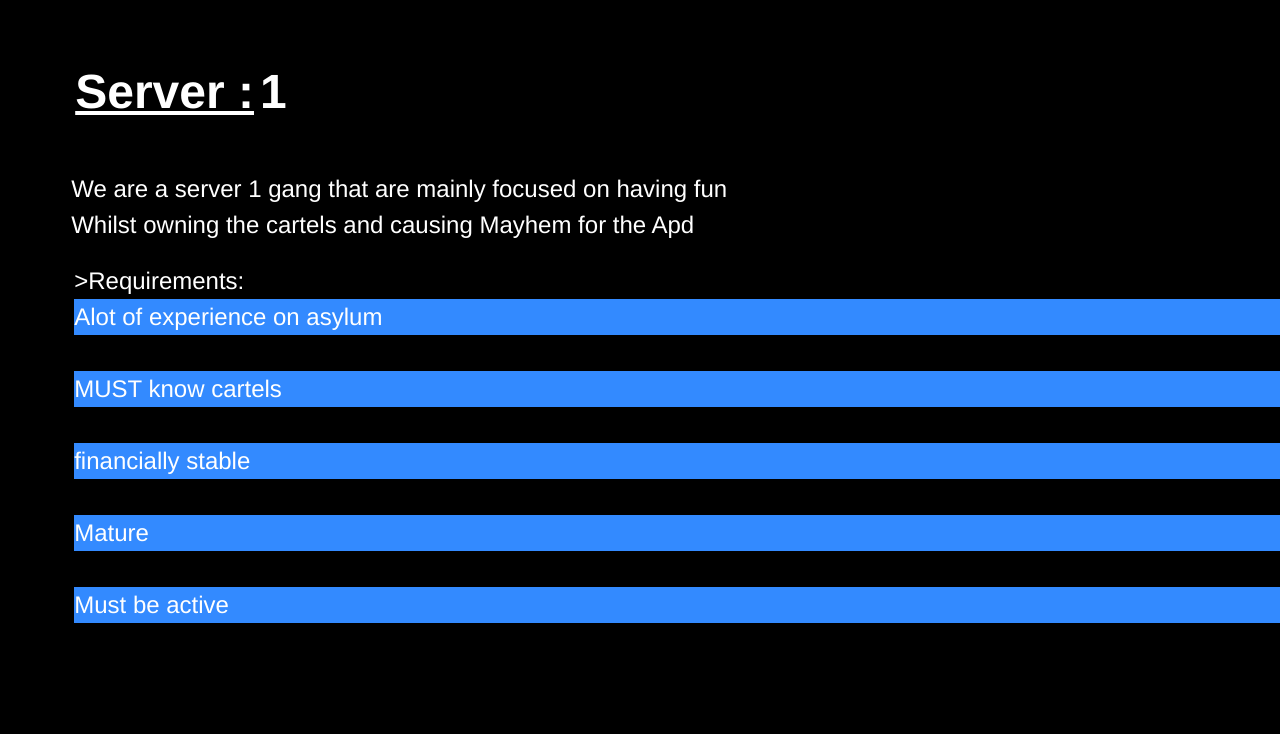
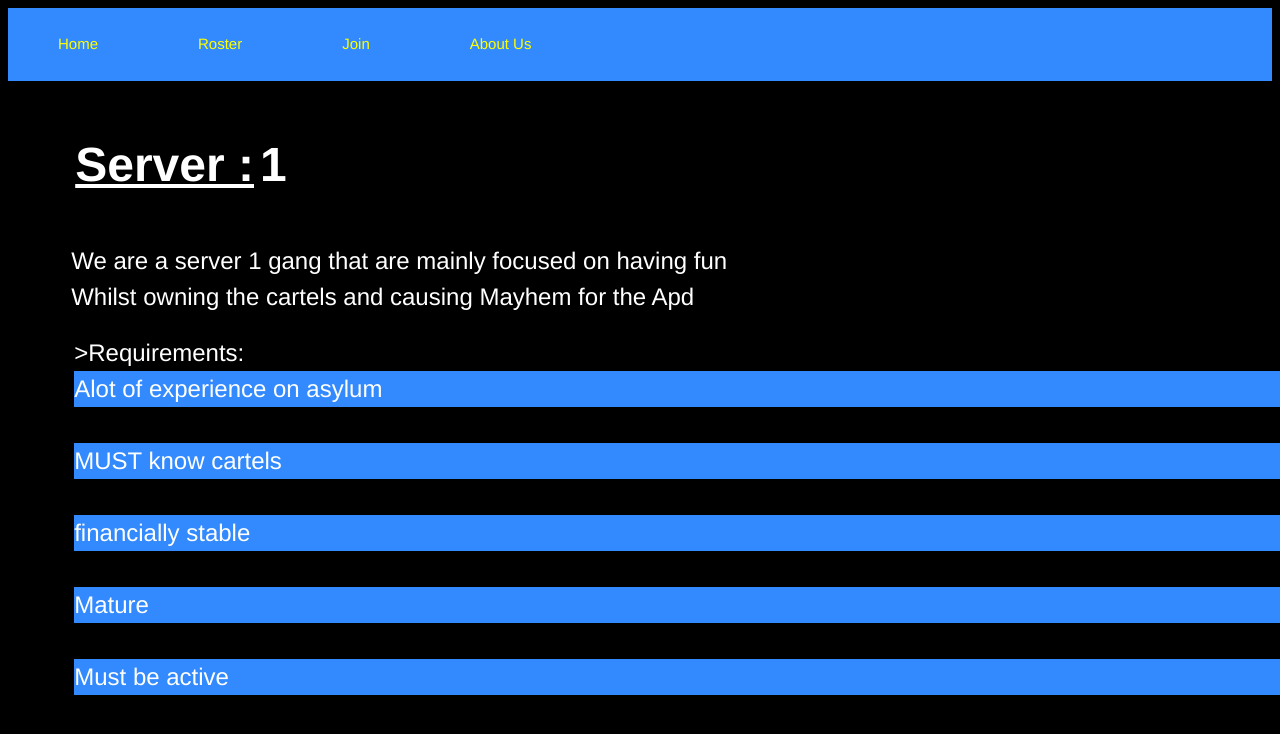
Before and after one commit to DerekR0123/Rossfitness.github.io, a Jekyll site: the page aboutus.html, which Jekyll copies as it is, in a window 1280 px wide and 900 px high. Shown: the top 734 px of the window. Built offline with Jekyll 4.4.1, drawn with Linux system fonts in a browser that asks for light colours.

Commit message:
Update aboutus.html

```diff
--- a/aboutus.html
+++ b/aboutus.html
@@ -11,6 +11,16 @@
       </head>
 
   <body class="body">
+    <ul>
+      <!-- Go back to home */ -->
+      <li><a class="active" href="index.html">Home</a></li>
+      <!-- add another web page with the roster */ -->
+      <li><a class="active" href="roster.html">Roster</a></li>
+      <!-- add another web page with the How to Join */ -->
+      <li><a class="active" href="join.html">Join</a></li>
+      <!-- add another web page with the roster */ -->
+      <li><a class="active" href="aboutus.html">About Us</a></li>
+    </ul>
     <div id="content-wrapper">
       <div class="inner clearfix">
         <section id="main-content">
```
